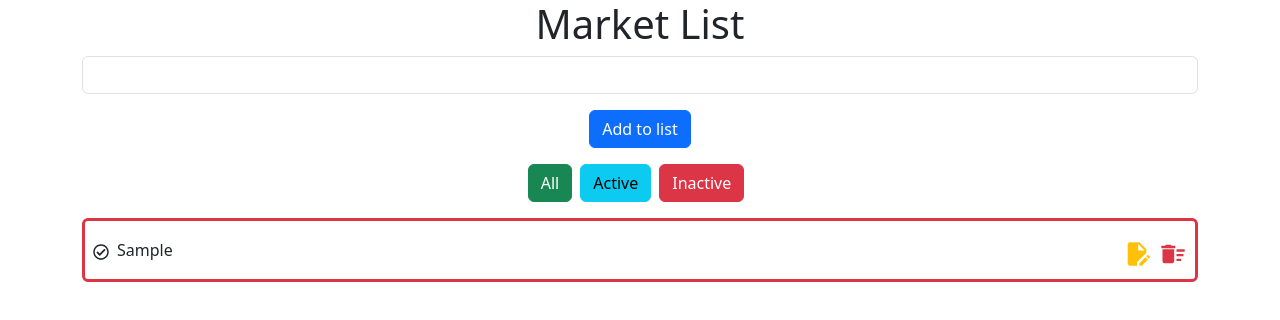
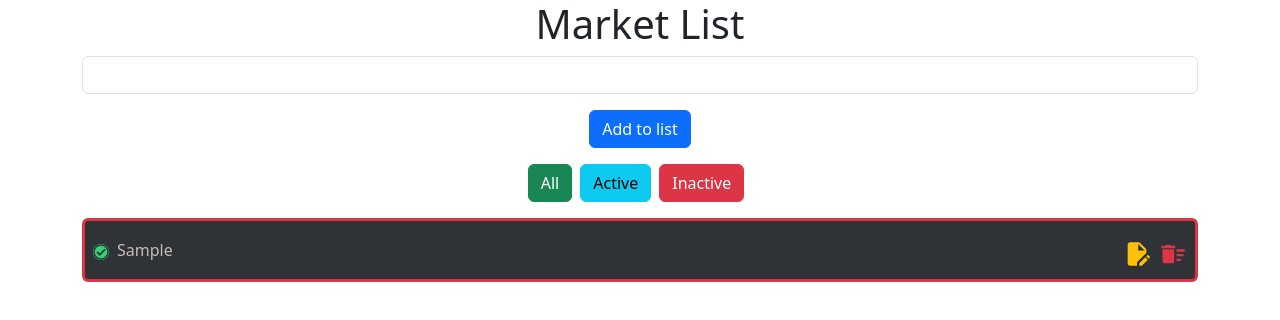
Before and after one commit to M-Burak-Yilmazer/to-do-app, a React (Create React App) app: page / in a window 1280 px wide. Both pictures are taken after typing "Sample" into the empty fields and a click on the button "Add to list". Shown: the top 320 px of the page. Built offline with nearby package versions, Linux system fonts and the light colour scheme.

Commit message:
close button

```diff
--- a/src/components/List.jsx
+++ b/src/components/List.jsx
@@ -4,21 +4,35 @@ import { ImRadioUnchecked } from "react-icons/im";
 import { MdDeleteSweep, MdEditDocument } from "react-icons/md";
 import { FaRegCheckCircle } from "react-icons/fa";
 
-const List = ({ handleCheck, id, item }) => {
+const List = ({ handleEdit, handleDelete, handleCheck, id, item }) => {
   return (
     <div
+      style={{ backgroundColor: "#2F3337", color: "#C7BCB4" }}
       id={id}
       className="d-flex justify-content-between align-items-center p-2 border border-danger border-3 mt-3 rounded"
     >
       <div className="d-flex gap-2  ">
         <span onClick={() => handleCheck(item.id)} className="">
-          {item.check ? <ImRadioUnchecked /> : <FaRegCheckCircle />}
+          {item.check ? (
+            <ImRadioUnchecked style={{ color: "#35D073" }} />
+          ) : (
+            <FaRegCheckCircle
+              className="rounded-circle"
+              style={{ color: "#2F3337", backgroundColor: "#35D073" }}
+            />
+          )}
         </span>
         <span className="">{item.text}</span>
       </div>
       <div className="fs-3">
-        <MdEditDocument className="me-2 text-warning" />
-        <MdDeleteSweep className="text-danger" />
+        <MdEditDocument
+          onClick={() => handleEdit(item.id)}
+          className="me-2 text-warning"
+        />
+        <MdDeleteSweep
+          onClick={() => handleDelete(item.id)}
+          className="text-danger"
+        />
       </div>
     </div>
   );
--- a/src/components/ToDo.jsx
+++ b/src/components/ToDo.jsx
@@ -18,6 +18,13 @@ const ToDo = () => {
       )
     );
   };
+  const handleDelete = (id) => {
+    setList(list.filter((item) => item.id != id));
+  };
+const handleEdit=(id)=>{
+
+
+}
 
   console.log(list);
 
@@ -56,7 +63,13 @@ const ToDo = () => {
         <div>
           {list.length > 0 &&
             list.map((item) => (
-              <List handleCheck={handleCheck} key={v4()} item={item} />
+              <List
+                handleEdit={handleEdit}
+                handleDelete={handleDelete}
+                handleCheck={handleCheck}
+                key={v4()}
+                item={item}
+              />
             ))}
         </div>
       </div>
```
